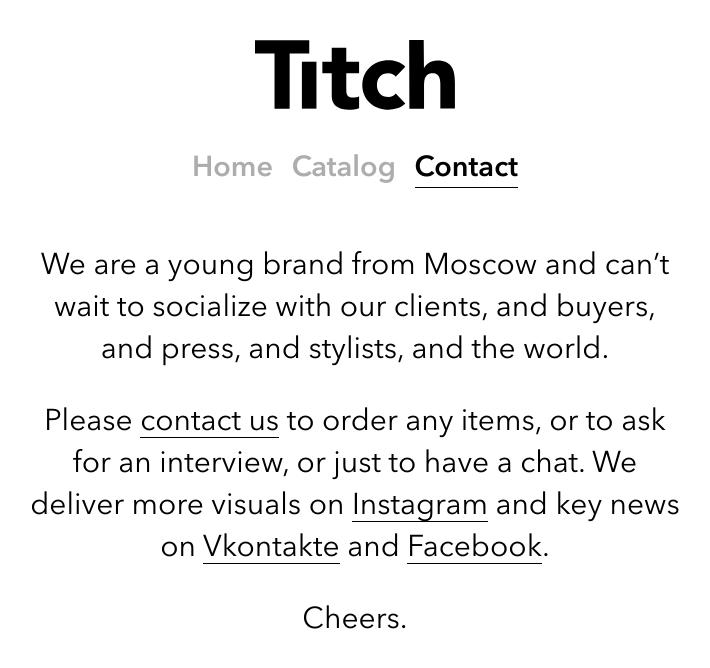
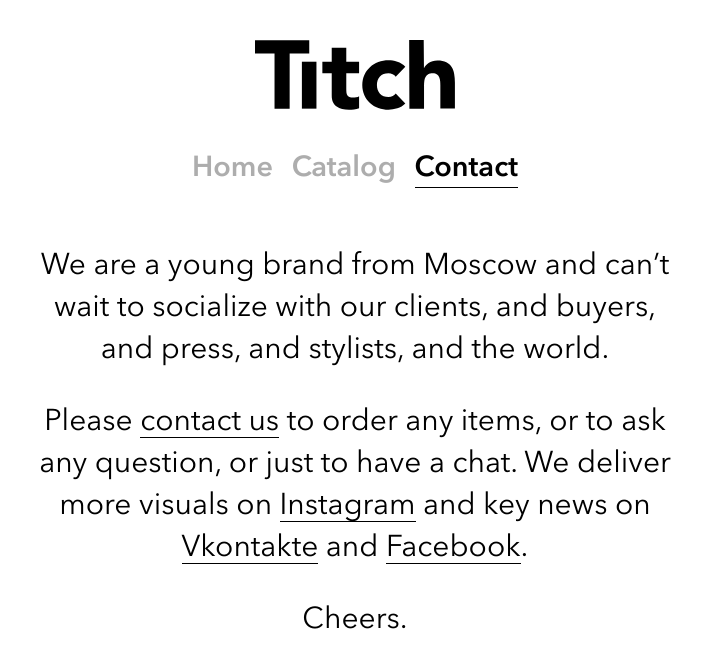
Before and after one commit to yarootka/yarootka.github.io, a Jekyll site: the page built from _pages/contact.md, in a window 1280 px wide. Shown: the top 668 px of the page, without its empty margins (285-995 px from the left). Built offline with Jekyll 4.4.1, drawn with Linux system fonts in a browser that asks for light colours.

Commit message:
contacts text

```diff
--- a/_pages/contact.md
+++ b/_pages/contact.md
@@ -6,7 +6,7 @@ title: Contact
 
 We are a young brand from Moscow and can’t wait to socialize with our clients, and buyers, and press, and stylists, and the world.
 
-Please [contact us](mailto:{{ site.email }}) to order any items, or to ask for an interview, or just to have a chat. We deliver more visuals on [Instagram]({{ site.instagram }}) and key news on
+Please [contact us](mailto:{{ site.email }}) to order any items, or to ask any question, or just to have a chat. We deliver more visuals on [Instagram]({{ site.instagram }}) and key news on
 <a href="{{ site.vkontakte }}">Vkontakte</a> and
 <a href="{{ site.facebook }}">Facebook</a>.
 
```
